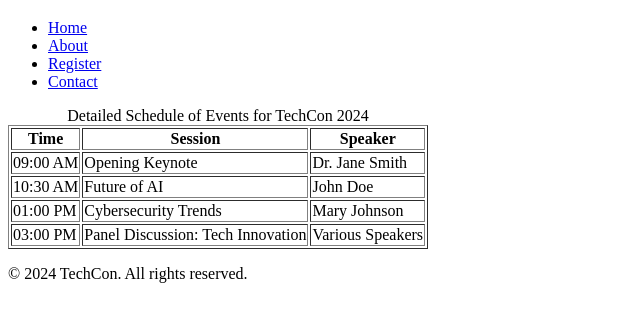
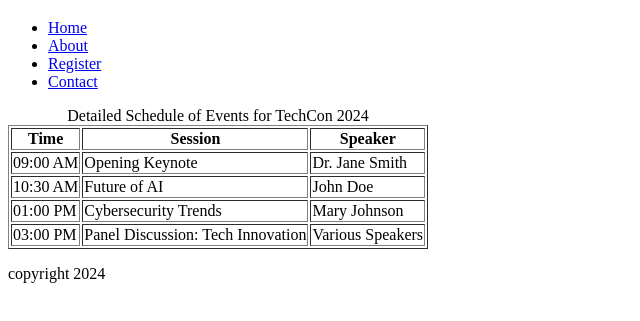
Before and after one commit to Ali-Abdalgalil/TechCon_HTML, a plain HTML site: page techcon_website/schedule.html in a window 1280 px wide. Shown: the part 61-382 px from the top of the page, without its empty margins (0-640 px from the left). Drawn offline with Linux system fonts and the light colour scheme.

Commit message:
Fix schedule page: add table and copyright text

```diff
--- a/techcon_website/schedule.html
+++ b/techcon_website/schedule.html
@@ -59,8 +59,4 @@
 
     <!-- Footer -->
     <footer>
-        <p>&copy; 2024 TechCon. All rights reserved.</p>
-    </footer>
-</body>
-
-</html>
+        <p>copyright 2024
```
